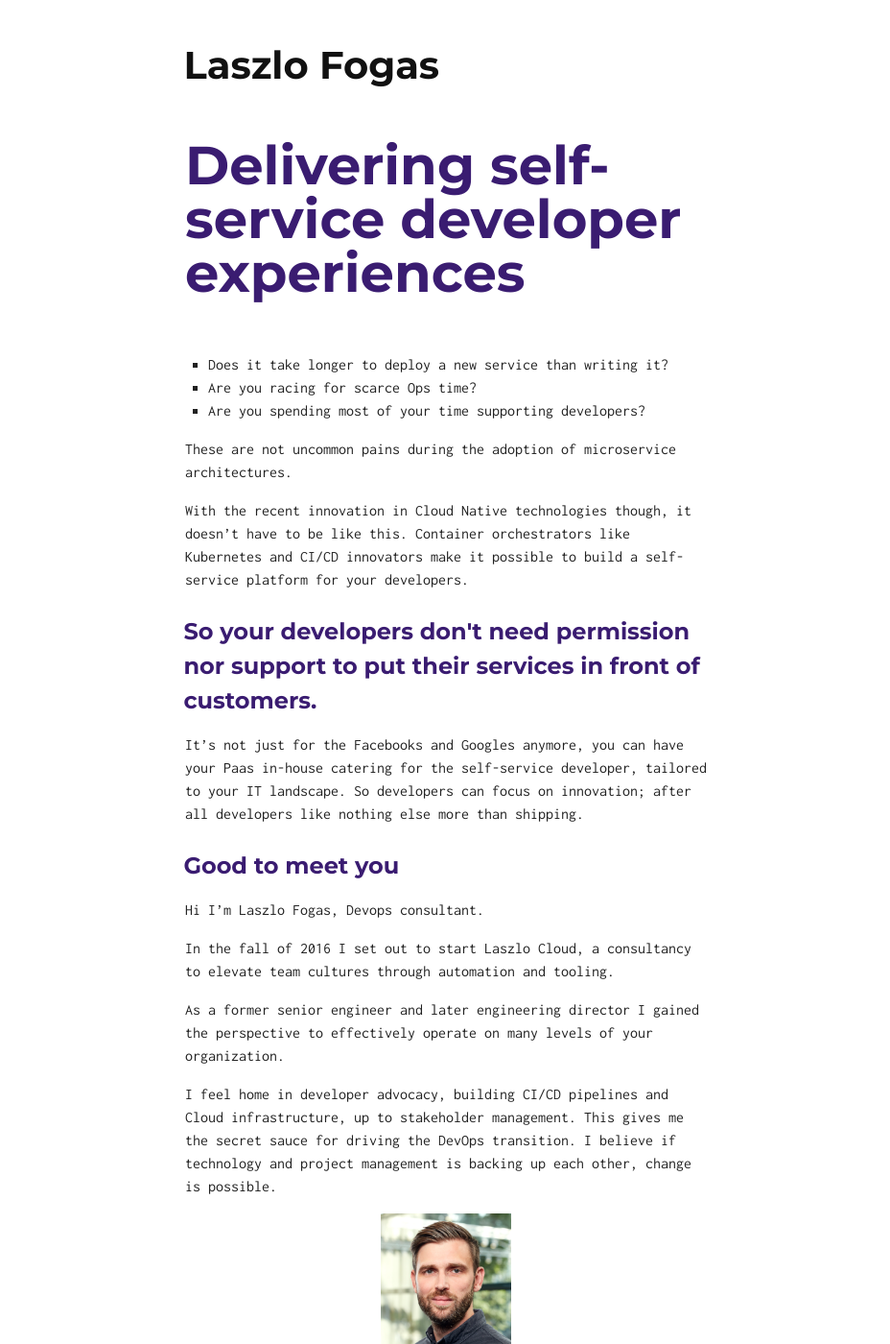
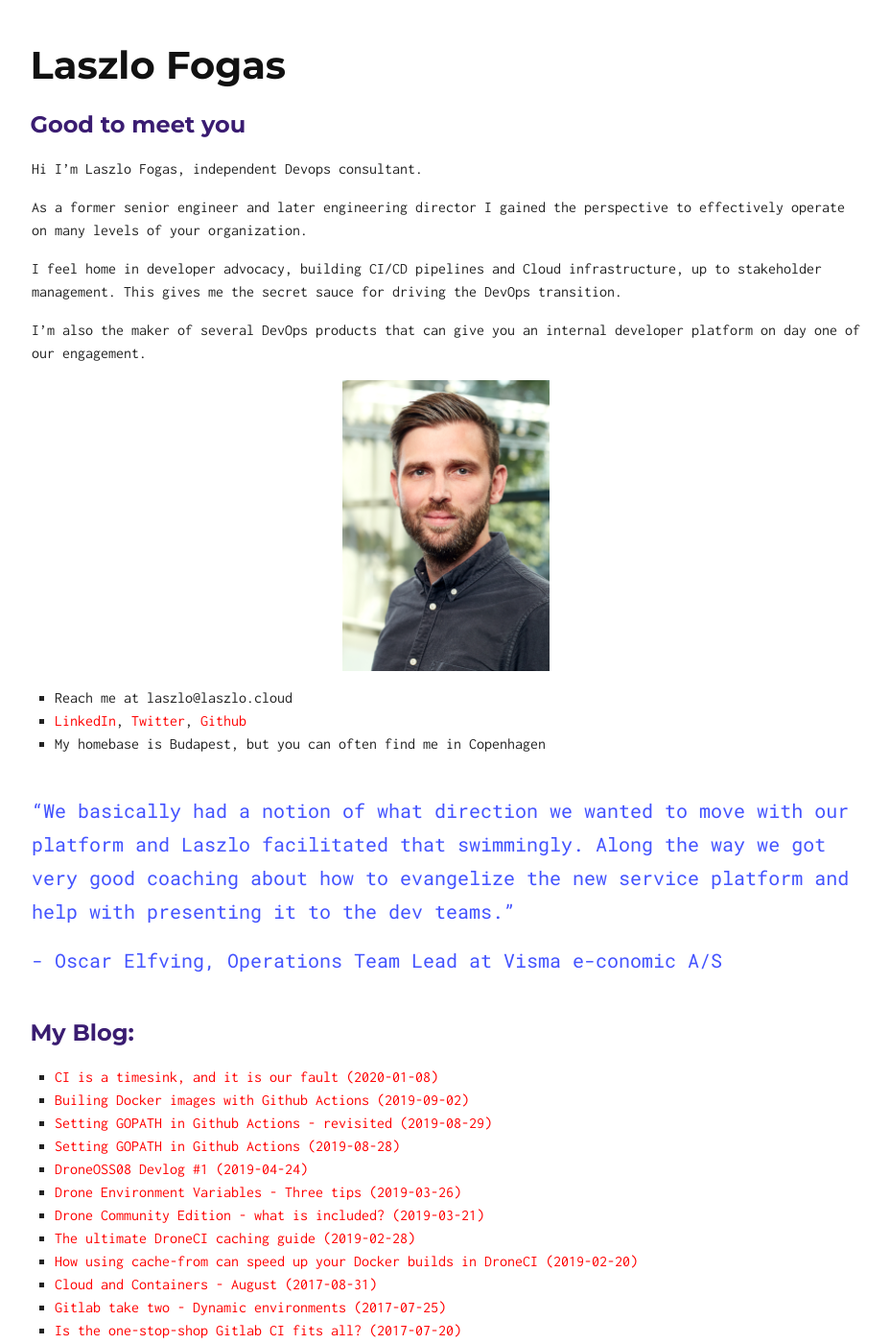
Before and after one commit to laszlocph/website, a Jekyll site: the page built from src/index.md, in a window 1280 px wide and 1400 px high. Shown: the whole window at 96% size, without its empty margins (175-1103 px from the left). Built offline with Jekyll 4.4.1, drawn with Linux system fonts in a browser that asks for light colours; some of the changed text lies outside the part shown.

Commit message:
Simplified landingpage

```diff
--- a/_config.yml
+++ b/_config.yml
@@ -1,7 +1,7 @@
 # Site settings
 title: "Laszlo Fogas"
 tag_text: "Laszlo Fogas"
-description: Hi I'm Laszlo Fogas, Devops consultant. My mission is elevating team cultures through automation and tooling. As a former engineering director I gained the perspective to effectively operate on many levels of your organization. I feel home in developer advocacy, building CI/CD pipelines and Cloud infrastructure, up to stakeholder management.
+description: Laszlo Fogas, a self employed DevOps consultant going into products
 
 destination: public
 source: src
--- a/src/_layouts/default.html
+++ b/src/_layouts/default.html
@@ -27,7 +27,7 @@
   {% include head.html %}
 </head>
 <body style="position: relative">
-  <div class="container mx-auto max-w-6xl p-4">
+  <div class="container mx-auto p-4">
     <div class="flex">
       <div class="hidden md:block md:w-3/12"></div>
       <div class="w-full md:w-6/12 max-w-xl">
--- a/src/_layouts/index.html
+++ b/src/_layouts/index.html
@@ -27,7 +27,7 @@
   {% include head.html %}
 </head>
 <body style="position: relative">
-  <div class="container mx-auto max-w-xl p-4">
+  <div class="container mx-auto max-w-4xl p-4">
     <h1>{{ site.tag_text }}</h1>
     {{ content }}
   </div>
--- a/src/index.md
+++ b/src/index.md
@@ -3,47 +3,32 @@ layout: index
 title: Laszlo Fogas, Devops Consultant
 image: 9ySXeJrr.jpg
 link: /
-excerpt: I'm Laszlo Fogas, Devops Consultant. I help software teams to move their Docker experiments to production. Check out my roadmap for Kubernetes projects!
+excerpt: Laszlo Fogas, a self employed DevOps consultant going into products
 js_bundle: homepage
 ---
 
-<h2 class="colorize">Delivering self-service developer experiences</h2>
-
-- Does it take longer to deploy a new service than writing it?
-- Are you racing for scarce Ops time?
-- Are you spending most of your time supporting developers?
-
-These are not uncommon pains during the adoption of microservice architectures.
-
-With the recent innovation in Cloud Native technologies though, it doesn't have to be like this. Container orchestrators like Kubernetes and CI/CD innovators make it possible to build a self-service platform for your developers.
-
-<h2>So your developers don't need permission nor support to put their services in front of customers.</h2>
-
-It's not just for the Facebooks and Googles anymore, you can have your Paas in-house catering for the self-service developer, tailored to your IT landscape. So developers can focus on innovation; after all developers like nothing else more than shipping.
-
-
 ## Good to meet you
 
-Hi I'm Laszlo Fogas, Devops consultant.
-
-In the fall of 2016 I set out to start Laszlo Cloud, a consultancy to elevate team cultures through automation and tooling.
+Hi I'm Laszlo Fogas, independent Devops consultant.
 
 As a former senior engineer and later engineering director I gained the perspective to effectively operate on many levels of your organization.
 
-I feel home in developer advocacy, building CI/CD pipelines and Cloud infrastructure, up to stakeholder management. This gives me the secret sauce for driving the DevOps transition. I believe if technology and project management is backing up each other, change is possible.
+I feel home in developer advocacy, building CI/CD pipelines and Cloud infrastructure, up to stakeholder management. This gives me the secret sauce for driving the DevOps transition.
+
+I'm also the maker of several DevOps products that can give you an internal developer platform on day one of our engagement.
 
 ![Laszlo Fogas](laszlo-web.png){:width="25%"}
 
 
 * Reach me at laszlo@laszlo.cloud
-* [LinkedIn](https://dk.linkedin.com/in/laszlofogas){:target="_blank"}, [Twitter](https://twitter.com/laszlocph){:target="_blank"}, [Github](https://github.com/laszlocph){:target="_blank"}, [Instagram](https://www.instagram.com/laszlo.cloud/){:target="_blank"}
+* [LinkedIn](https://dk.linkedin.com/in/laszlofogas){:target="_blank"}, [Twitter](https://twitter.com/laszlocph){:target="_blank"}, [Github](https://github.com/laszlocph){:target="_blank"}
 * My homebase is Budapest, but you can often find me in Copenhagen
 
 <div class="testimonial">
 <p>“We basically had a notion of what direction we wanted to move with our platform and Laszlo facilitated that swimmingly. Along the way we got very good coaching about how to evangelize the new service platform and help with presenting it to the dev teams.”</p> - Oscar Elfving, Operations Team Lead at Visma e-conomic A/S
 </div>
 
-## You can also follow my research on Cloud and Container technologies:
+## My Blog:
 <ul>
   {% for post in site.posts%}
   <li>
@@ -51,7 +36,3 @@ I feel home in developer advocacy, building CI/CD pipelines and Cloud infrastruc
   </li>
   {% endfor %}
 </ul>
-
-<div class="testimonial">
-<p>“Extremely knowledgeable about containerization and orchestration. I felt like I had a good overview of what was done along the way and that we would not be reliant on Laszlo after the contract ends.”</p> - Oscar Elfving, Operations Team Lead at Visma e-conomic A/S
-</div>
```
